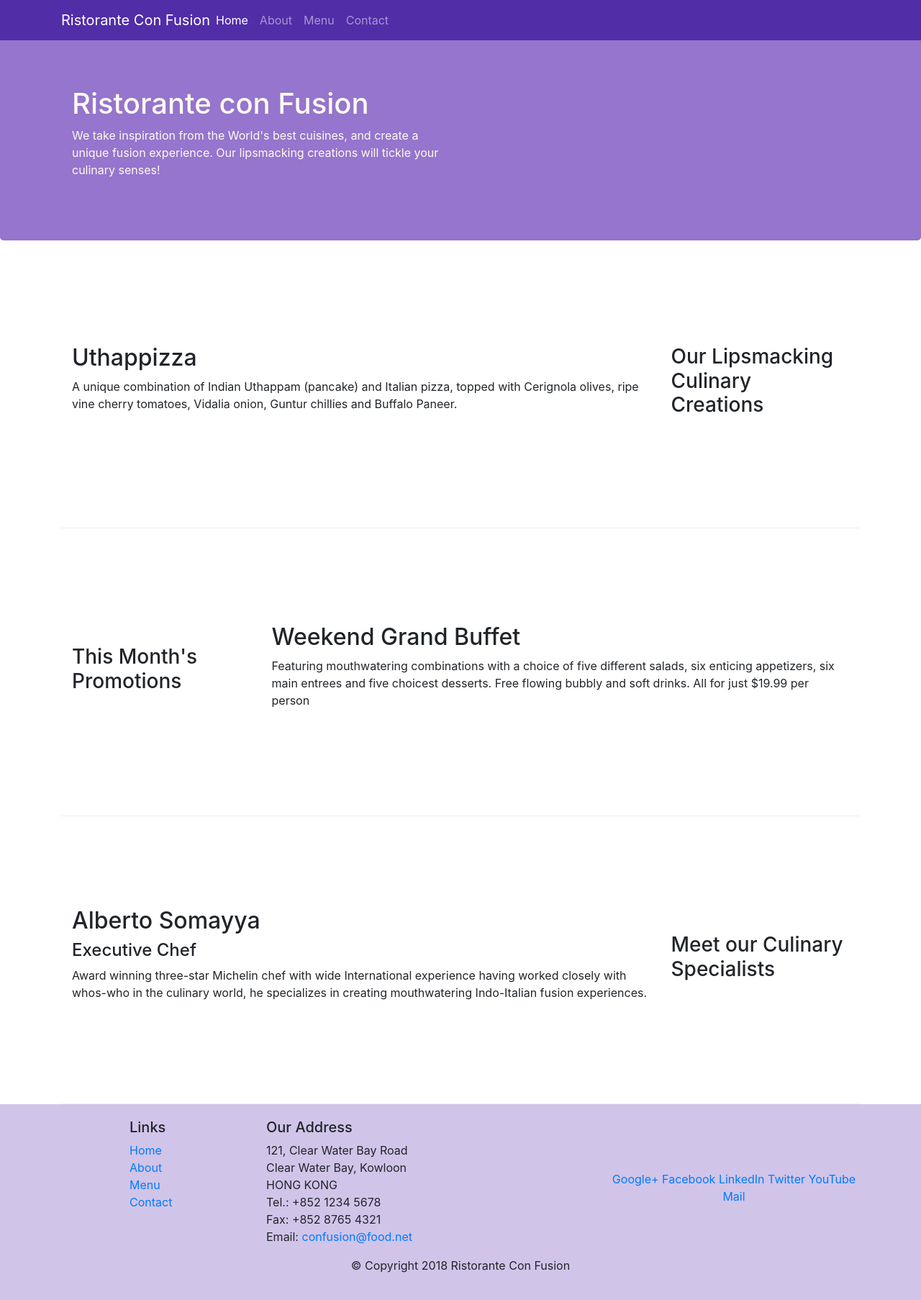
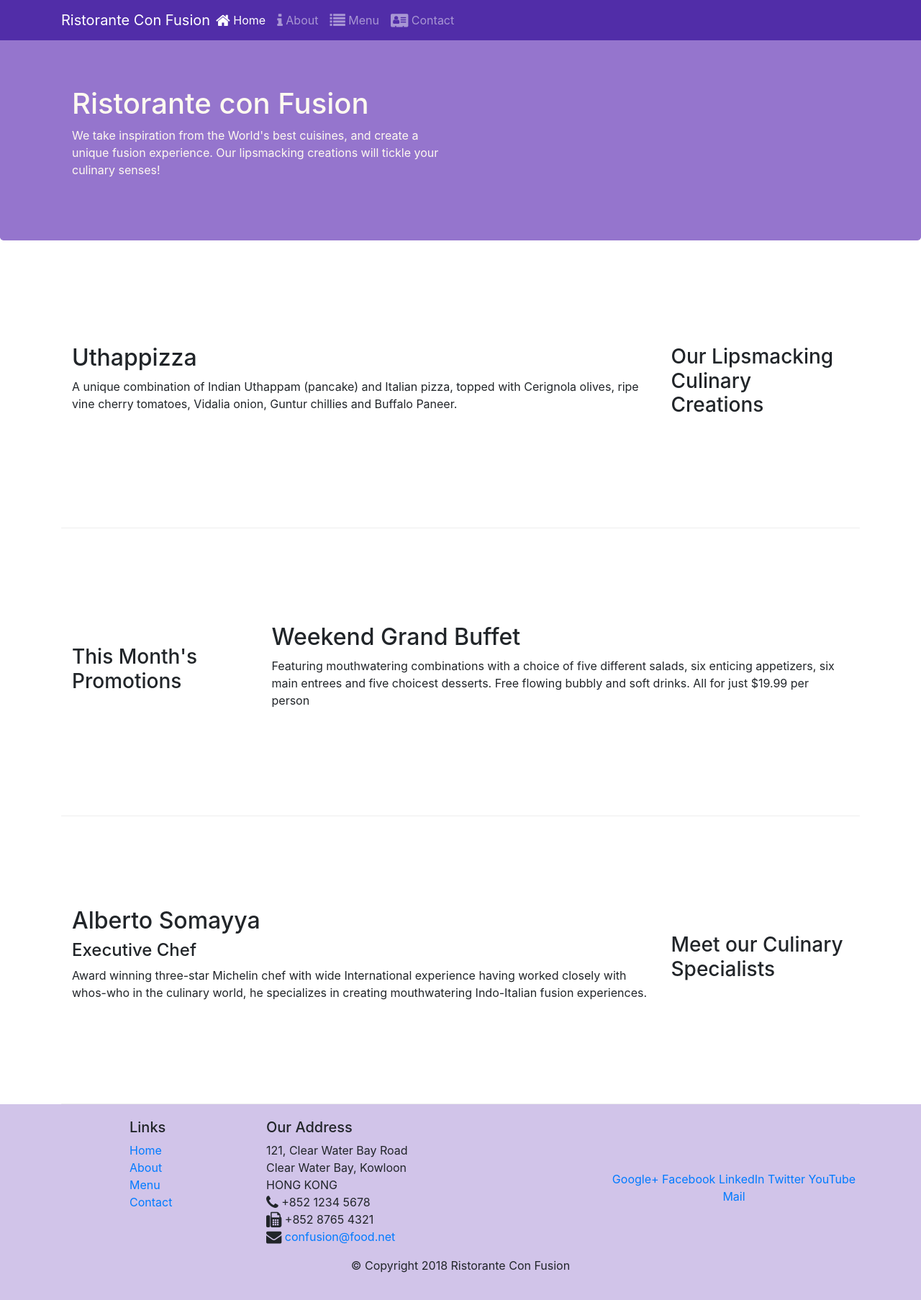
Before and after one commit to sugandha27/Ristorante, a website: page index.html in a window 1280 px wide. Shown: the whole page at 72% size. Drawn offline with nearby package versions, Linux system fonts and the light colour scheme.

Commit message:
icons added

```diff
--- a/index.html
+++ b/index.html
@@ -8,6 +8,8 @@
 
     <!-- Bootstrap CSS -->
     <link rel="stylesheet" href="node_modules/bootstrap/dist/css/bootstrap.min.css">
+    <link rel="stylesheet" href="node_modules/font-awesome/css/font-awesome.min.css">
+    <link rel="stylesheet" href="node_modules/bootstrap-social/bootstrap-social.css">
     <link rel="stylesheet" href="css/style.css">
     <title>Ristorante Con Fusion</title>
 </head>
@@ -21,10 +23,10 @@
             <a class="navbar-brand mr-auto" href="#">Ristorante Con Fusion</a>
             <div class="collapse navbar-collapse" id="Navbar">
                 <ul class="navbar-nav mr-auto">
-                    <li class="nav-item active"><a class="nav-link" href="#">Home</a></li>
-                    <li class="nav-item"><a class="nav-link" href="./aboutus.html">About</a></li>
-                    <li class="nav-item"><a class="nav-link" href="#">Menu</a></li>
-                    <li class="nav-item"><a class="nav-link" href="#">Contact</a></li>
+                    <li class="nav-item active"><a class="nav-link" href="#"><span class="fa fa-home fa-lg"></span> Home</a></li>
+                    <li class="nav-item"><a class="nav-link" href="./aboutus.html"><span class="fa fa-info fa-lg"></span> About</a></li>
+                    <li class="nav-item"><a class="nav-link" href="#"><span class="fa fa-list fa-lg"></span> Menu</a></li>
+                    <li class="nav-item"><a class="nav-link" href="#"><span class="fa fa-address-card fa-lg"></span> Contact</a></li>
                 </ul>
             </div>
         </div>
@@ -95,9 +97,9 @@
 		              121, Clear Water Bay Road<br>
 		              Clear Water Bay, Kowloon<br>
 		              HONG KONG<br>
-		              Tel.: +852 1234 5678<br>
-		              Fax: +852 8765 4321<br>
-		              Email: <a href="mailto:confusion@food.net">confusion@food.net</a>
+		              <i class="fa fa-phone fa-lg"> </i> +852 1234 5678<br>
+		              <i class="fa fa-fax fa-lg"> </i> +852 8765 4321<br>
+		              <i class="fa fa-envelope fa-lg"> </i> <a href="mailto:confusion@food.net">confusion@food.net</a>
 		           </address>
                 </div>
                 <div class="col-12 col-sm-4 align-self-center">
--- a/package.json
+++ b/package.json
@@ -15,6 +15,8 @@
   },
   "dependencies": {
     "bootstrap": "^4.4.1",
+    "bootstrap-social": "^5.1.1",
+    "font-awesome": "^4.7.0",
     "jquery": "^3.5.0",
     "popper.js": "^1.12.9"
   }
```
Also changed, not shown: aboutus.html (+7 -5 lines), 1 other file.
